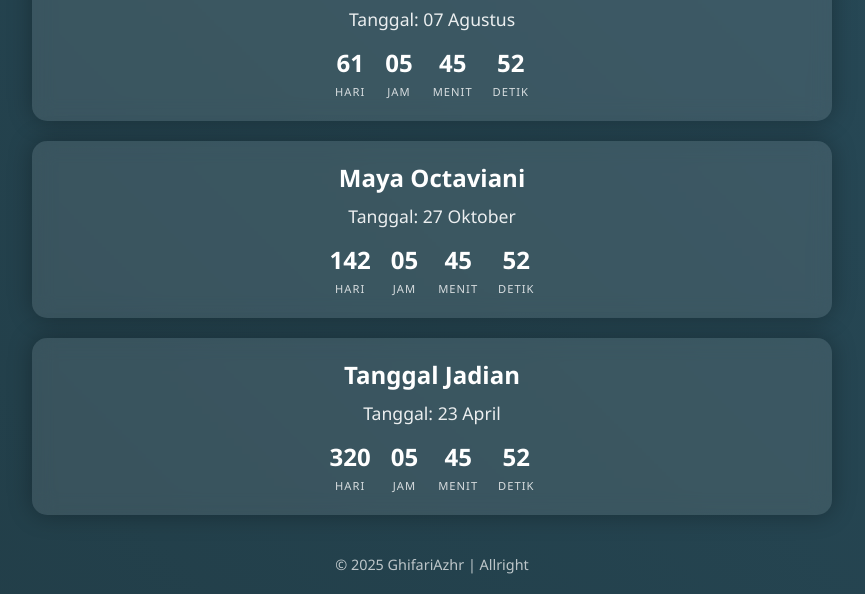
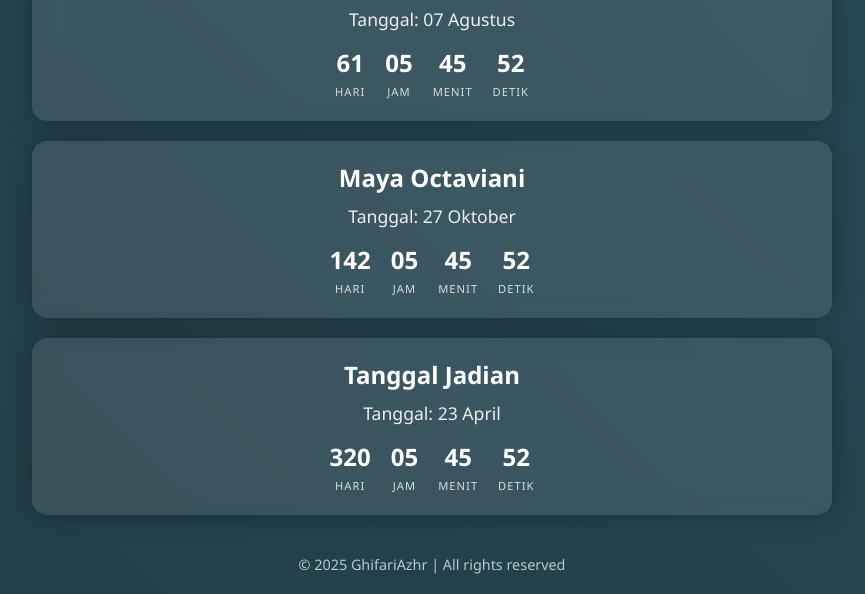
Before and after one commit to GhifariAzhrr/Spesial-Day, a plain HTML site: page index.html in a window 1280 px wide. Shown: the part 220-814 px from the top of the page, without its empty margins (208-1073 px from the left). Drawn offline with Linux system fonts and the light colour scheme.

Commit message:
Update index.html

```diff
--- a/index.html
+++ b/index.html
@@ -191,7 +191,7 @@
     </div>
 
     <div class="footer">
-      &copy; 2025 GhifariAzhr | Allright
+      &copy; 2025 GhifariAzhr | All rights reserved
     </div>
   </div>
 
```
